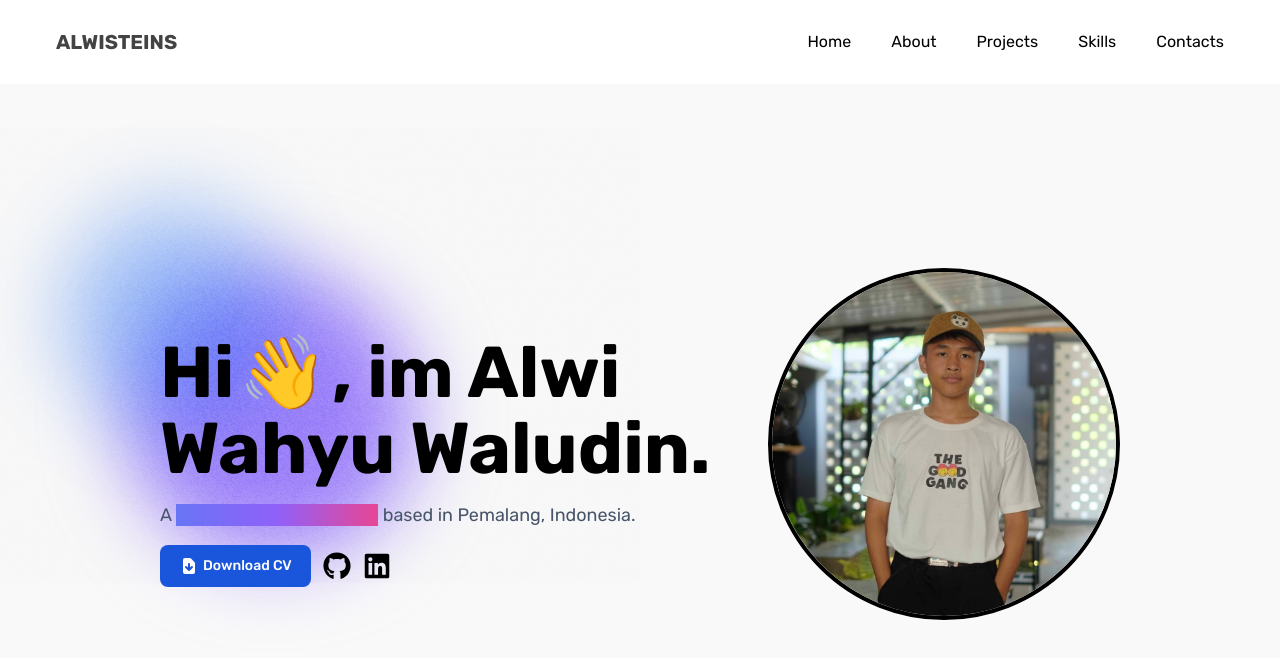
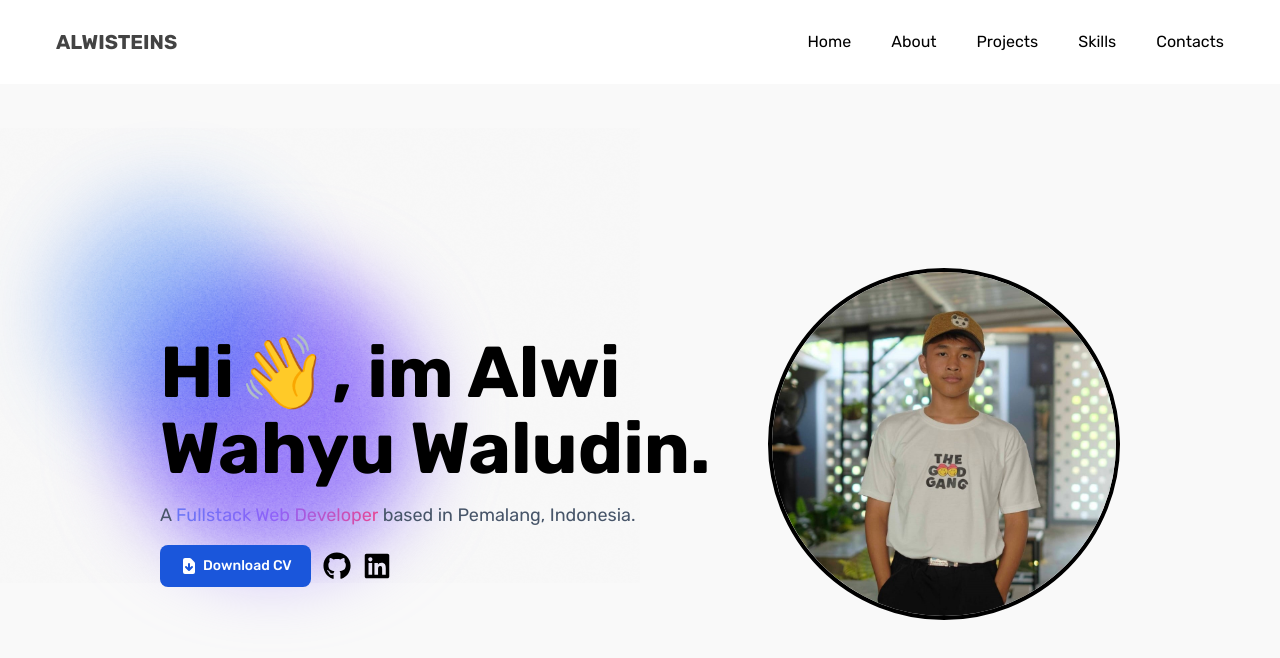
Before and after one commit to Alwisteins/web-portofolio, a Next.js app: page / in a window 1280 px wide. Shown: the top 658 px of the page. Built offline with nearby package versions, Linux system fonts and the light colour scheme.

Commit message:
fix mispelling

```diff
--- a/src/section/home/Home.tsx
+++ b/src/section/home/Home.tsx
@@ -36,7 +36,7 @@
 
         <p className="text-base sm:text-lg text-slate-600">
           A{" "}
-          <span className="bg-gradient-to-r from-indigo-500 via-purple-500 to-pink-500 text-transparent ng-clip-text">
+          <span className="bg-gradient-to-r from-indigo-500 via-purple-500 to-pink-500 text-transparent bg-clip-text">
             Fullstack Web Developer
           </span>{" "}
           based in Pemalang, Indonesia.
```
